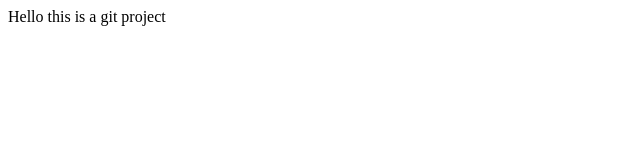
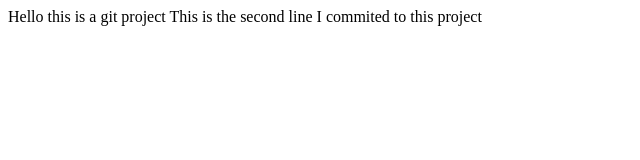
Before and after one commit to amartyatyagi1234/Sample-project-, a plain HTML site: page index.html in a window 1280 px wide. Shown: the whole page, without its empty margins (0-640 px from the left). Drawn offline with Linux system fonts and the light colour scheme.

Commit message:
commmit on "master"

```diff
--- a/index.html
+++ b/index.html
@@ -14,6 +14,7 @@
     </head>
     <body>
         Hello this is a git project
+        This is the second line I commited to this project
         <script src="" async defer></script>
     </body>
 </html>
```
